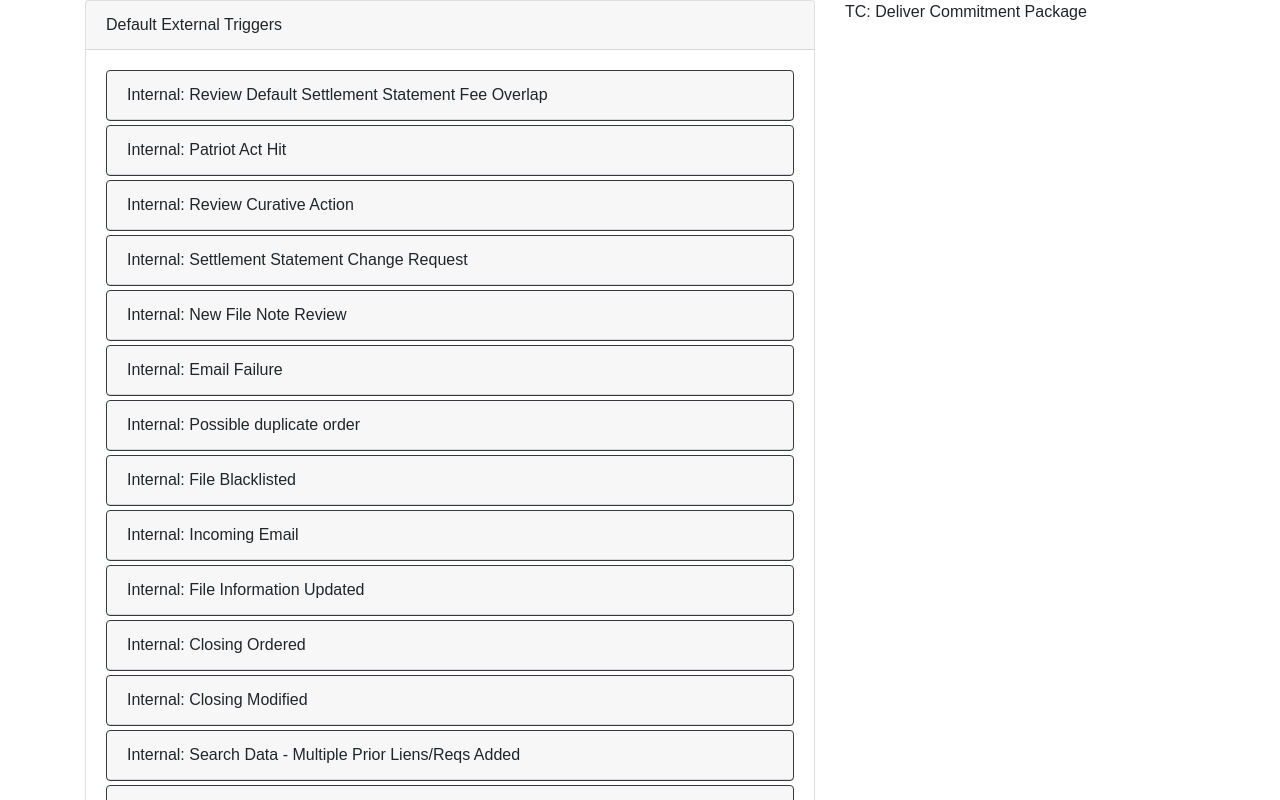
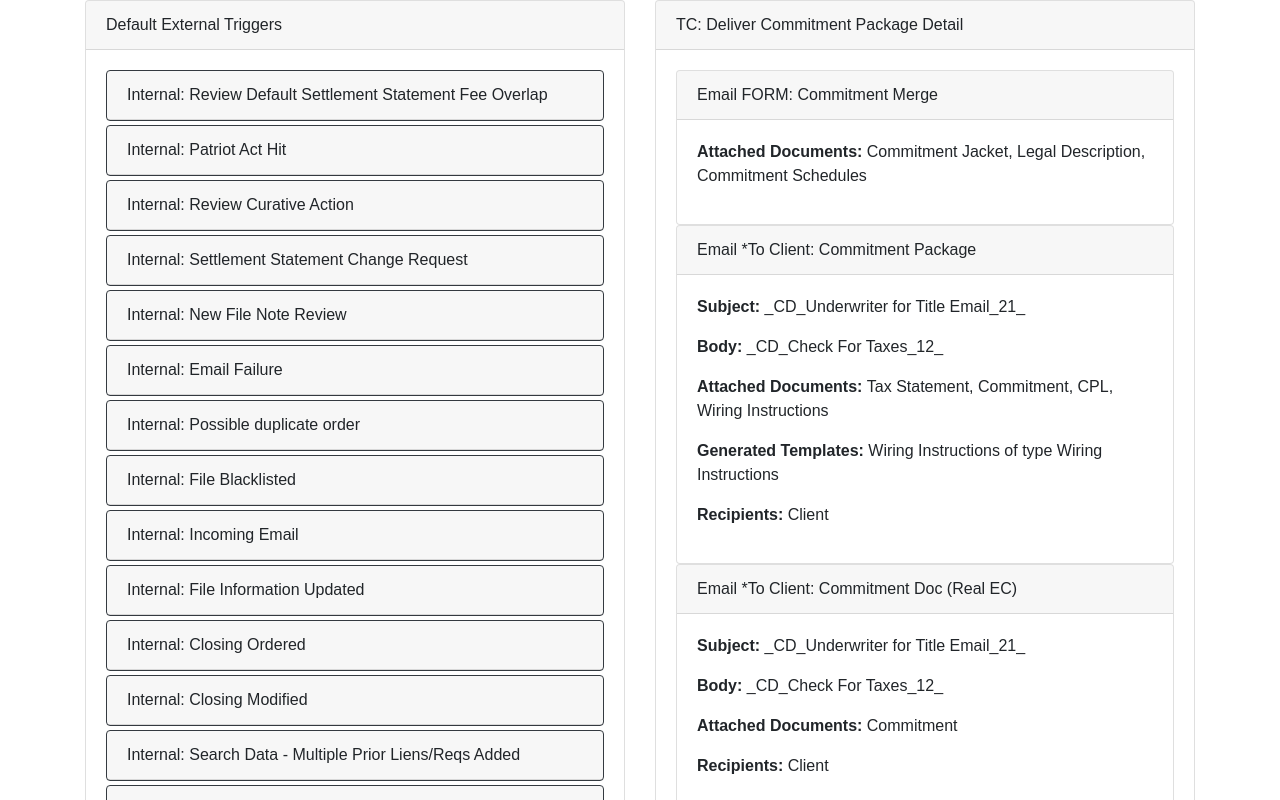
Before and after one commit to StatesTitle/flow, a React (Create React App) app in the folder web/: page / in a window 1280 px wide. Shown: the top 800 px of the page. Built offline with nearby package versions, Linux system fonts and the light colour scheme.

Commit message:
Add detail column

```diff
--- a/web/src/Tree.js
+++ b/web/src/Tree.js
@@ -1,17 +1,11 @@
 import React, { Component } from 'react';
-
-class Col extends Component {
-    render() {
-        return <div className={"col-" + this.props.width}>{this.props.children}</div>
-    }
-}
 
 class Row extends Component {
     render() {
         const indent = this.props.indent ? this.props.indent : 0;
         return (<div className="row">
-            {this.props.indent && <Col width={indent}/>}
-            <Col width={12 - indent}>{this.props.children}</Col>
+            {indent > 0 && <div className={"col-" + indent}/>}
+            <div className={"col-"+ (12 - indent)}>{this.props.children}</div>
         </div>);
     }
 }
@@ -37,11 +31,6 @@ class OnDone extends Component {
     }
 }
 
-class ActionDetail extends Component {
-    render() {
-        return <p>{this.props.action.name}</p>;
-    }
-}
 
 class Action extends Component {
     hasContent(affects, emails) {
@@ -76,6 +65,46 @@ class Group extends Component {
     }
 }
 
+class Field extends Component {
+        render() {
+            if (!this.props.value) {
+                return null;
+            } else if (this.props.length > 40) {
+                return [<p className="font-weight-bold">{this.props.name}</p>, <p>{this.props.value}</p>];
+            } else {
+                return (<p><span className="font-weight-bold">{this.props.name}: </span>{this.props.value}</p>);
+            }
+        }
+}
+
+class EmailDetail extends Component {
+        render() {
+            const email = this.props.email;
+            return (<div className="card">
+                <div className="card-header">Email {email.name}</div>
+                <div className="card-body">
+                    <Field name="Subject" value={email.subject}/>
+                    <Field name="Body" value={email.body}/>
+                    <Field name="Attached Documents" value={email.documents.map(d => d.name).join(', ')}/>
+                    <Field name="Generated Templates" value={email.templates.map(t => t.name + " of type " + t.document_type.name).join(', ')}/>
+                    <Field name="Recipients" value={email.recipients.map(r => r.name).join(', ')}/>
+                </div>
+            </div>);
+        }
+}
+
+class ActionDetail extends Component {
+    render() {
+        return (<div className="card">
+            <div className="card-header">{this.props.action.name} Detail</div>
+            <div className="card-body">
+                {this.props.action.start_emails.map(e => <EmailDetail email={e}/>)}
+                {this.props.action.complete_emails.map(e => <EmailDetail email={e}/>)}
+            </div>
+        </div>);
+    }
+}
+
 class Tree extends Component {
     render() {
         function hasEverything(email) {
@@ -91,15 +120,14 @@ class Tree extends Component {
                 }
             }
         }
-        console.log(detailAction);
         return (<div className="container">
             <div className="row">
-                <Col width={8}>
+                <div className="col-6" style={{height: '100vh', overflow: "auto"}}>
                     {this.props.actionList.groups.map(g => <Group group={g}/>)}
-                </Col>
-                <Col width={4}>
+                </div>
+                <div className="col">
                     <ActionDetail action={detailAction}/>
-                </Col>
+                </div>
             </div>
         </div>);
     }
```
